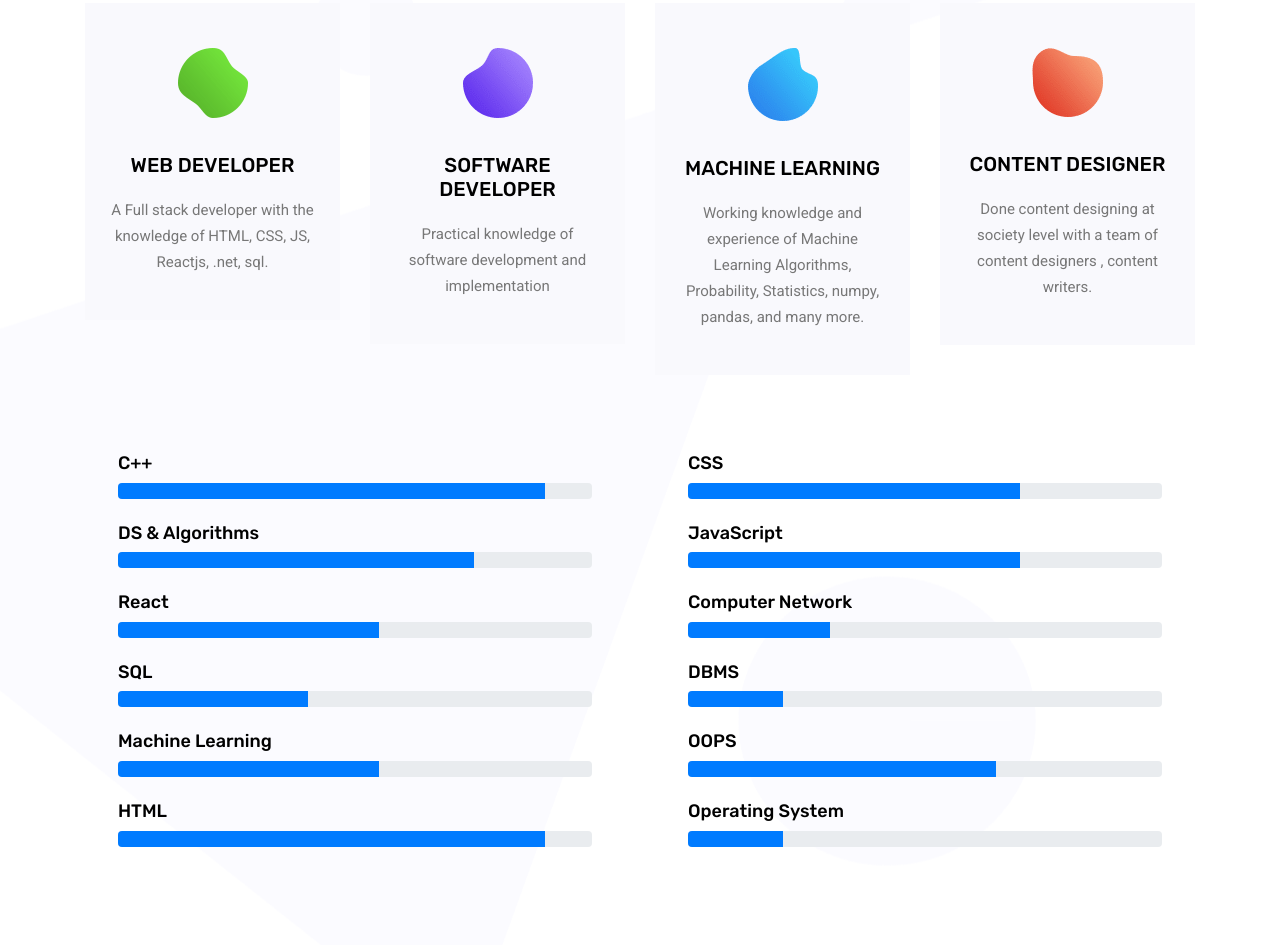
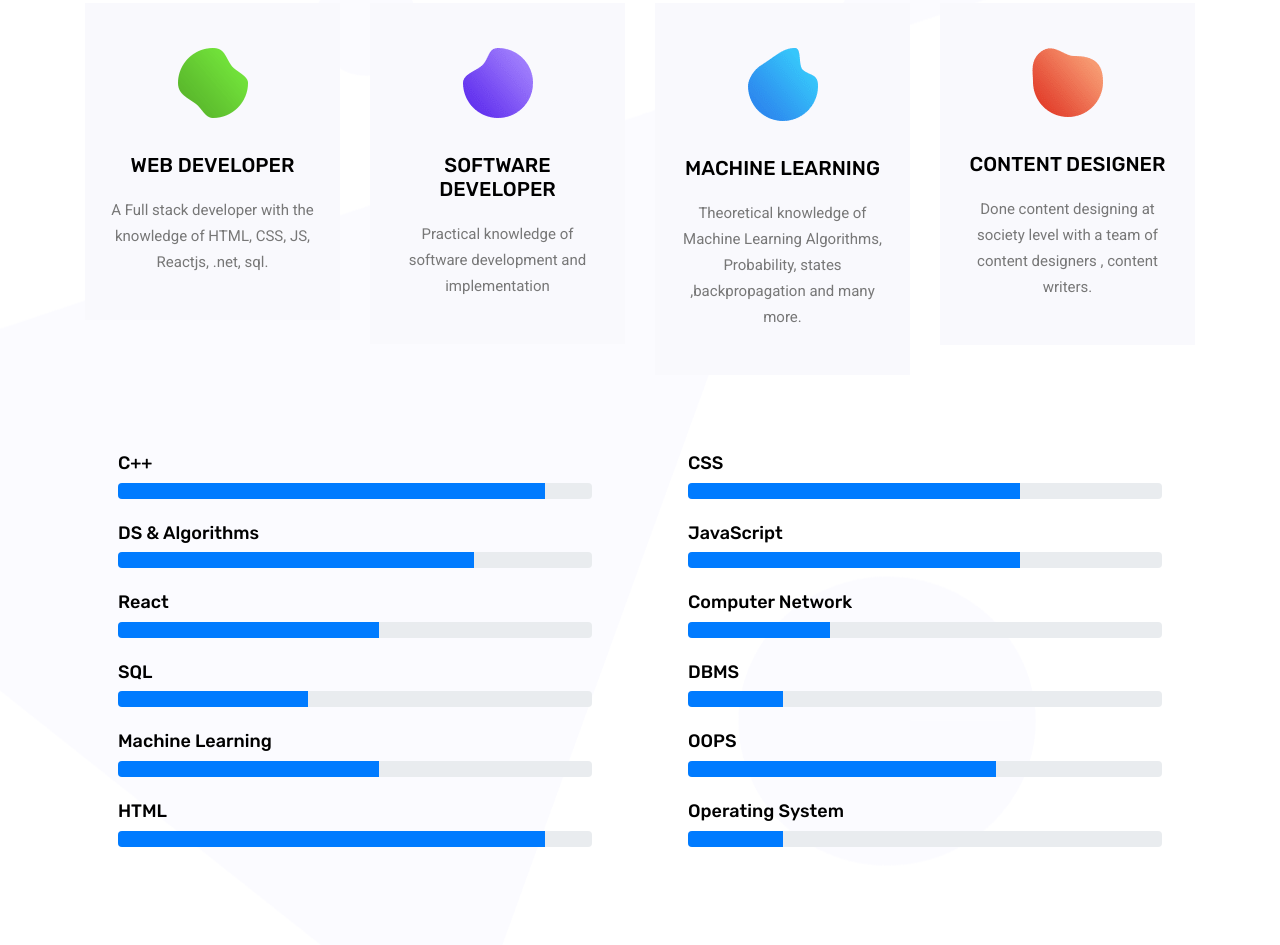
Before and after one commit to tickLESTOK/My-Portfolio, a plain HTML site: page index.html in a window 1280 px wide. Shown: the part 2135-3080 px from the top of the page. Drawn offline with nearby package versions, Linux system fonts and the light colour scheme.

Commit message:
Update index.html

```diff
--- a/index.html
+++ b/index.html
@@ -193,8 +193,8 @@
                     <div class="feature_item">
                         <img src="img/services/icon_shape4.png" alt="Machine Learning - Ankur duhan">
                         <h4>Machine Learning</h4>
-                        <p>Working knowledge and experience of Machine Learning Algorithms, Probability, Statistics,
-                            numpy, pandas,  and many more.</p>
+                        <p>Theoretical knowledge  of Machine Learning Algorithms, Probability, states ,backpropagation
+                          and many more.</p>
                     </div>
                 </div>
                 <div class="col-lg-3 col-md-6" data-aos="flip-left" data-aos-anchor-placement="top-center">
```
